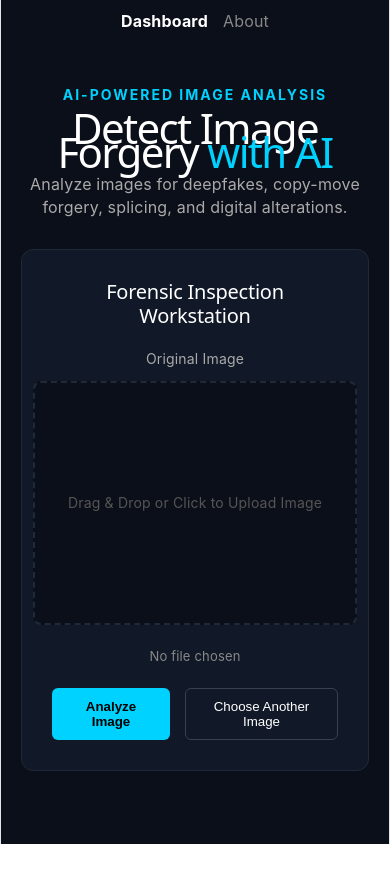
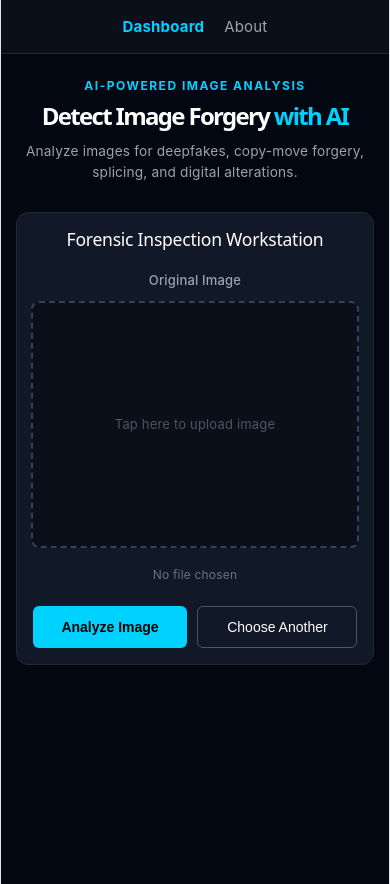
Before and after one commit to kaveripawar0612/AI-Image-Forensics, a React (Vite) app in the folder frontend/: page / in a window 390 px wide. Before the commit the page ends 844 px from the top, so only its background shows below. Built offline with nearby package versions, Linux system fonts and the light colour scheme.

Commit message:
optimize workstation grid for mobile devices

```diff
--- a/frontend/src/App.jsx
+++ b/frontend/src/App.jsx
@@ -55,99 +55,129 @@ function App() {
   };
 
   return (
-    <div className="frontend">
-      <nav style={{ display: "flex", gap: "15px", justifyContent: "center", padding: "10px" }}>
-        <a href="#dashboard" style={{ color: "#fff", textDecoration: "none", fontWeight: "bold" }}>Dashboard</a>
-        <a href="#about" style={{ color: "#888", textDecoration: "none" }}>About</a>
+    <div className="frontend" style={{ minHeight: "100vh", backgroundColor: "#030712", color: "#fff", paddingBottom: "40px" }}>
+      {/* Navigation */}
+      <nav style={{ display: "flex", gap: "20px", justifyContent: "center", padding: "15px 10px", backgroundColor: "#0b0f19", borderBottom: "1px solid #1f2937" }}>
+        <a href="#dashboard" style={{ color: "#00d2ff", textDecoration: "none", fontWeight: "bold", fontSize: "15px" }}>Dashboard</a>
+        <a href="#about" style={{ color: "#9ca3af", textDecoration: "none", fontSize: "15px" }}>About</a>
       </nav>
 
-      <div style={{ textAlign: "center", padding: "40px 20px" }}>
-        <p style={{ color: "#00d2ff", letterSpacing: "2px", fontSize: "14px", fontWeight: "bold", margin: "0" }}>AI-POWERED IMAGE ANALYSIS</p>
-        <h1 style={{ fontSize: "42px", margin: "10px 0", color: "#fff" }}>Detect Image Forgery <span style={{ color: "#00d2ff" }}>with AI</span></h1>
-        <p style={{ color: "#aaa", maxWidth: "600px", margin: "0 auto 30px" }}>
-          Analyze images for deepfakes, copy-move forgery, splicing, and digital alterations.
-        </p>
+      {/* Main Content Area */}
+      <div style={{ width: "100%", maxWidth: "900px", margin: "0 auto", padding: "20px 15px", boxSizing: "border-box" }}>
 
-        {/* Main Workstation Box Container */}
-        <div style={{ backgroundColor: "#111827", border: "1px solid #1f2937", borderRadius: "12px", padding: "30px", maxWidth: "800px", margin: "0 auto", boxSerif: "0 4px 6px rgba(0,0,0,0.3)" }}>
-          <h2 style={{ fontSize: "20px", color: "#fff", marginBottom: "20px" }}>Forensic Inspection Workstation</h2>
+        {/* Header Section */}
+        <header style={{ textAlign: "center", marginBottom: "30px" }}>
+          <p style={{ color: "#00d2ff", letterSpacing: "1.5px", fontSize: "12px", fontWeight: "bold", margin: "0 0 5px 0" }}>AI-POWERED IMAGE ANALYSIS</p>
+          <h1 style={{ fontSize: "clamp(24px, 5vw, 38px)", margin: "5px 0 10px 0", lineHeight: "1.2", color: "#fff", fontWeight: "800" }}>
+            Detect Image Forgery <span style={{ color: "#00d2ff" }}>with AI</span>
+          </h1>
+          <p style={{ color: "#9ca3af", fontSize: "clamp(13px, 3.5vw, 15px)", margin: "0 auto", maxWidth: "600px", lineHeight: "1.5" }}>
+            Analyze images for deepfakes, copy-move forgery, splicing, and digital alterations.
+          </p>
+        </header>
 
-          {/* Side-by-Side Flex Grid */}
-          <div style={{ display: "flex", gap: "20px", justifyContent: "center", flexWrap: "wrap", marginBottom: "20px" }}>
-            <div>
-              <p style={{ color: "#aaa", fontSize: "14px", marginBottom: "10px" }}>Original Image</p>
-              <div style={{ width: "320px", height: "240px", backgroundColor: "#0b0f19", border: "2px dashed #1f2937", borderRadius: "8px", display: "flex", alignItems: "center", justifyContent: "center", overflow: "hidden", cursor: "pointer" }} onClick={() => fileInputRef.current.click()}>
+        {/* Workstation Card Box */}
+        <section style={{ backgroundColor: "#111827", border: "1px solid #1f2937", borderRadius: "12px", padding: "clamp(15px, 4vw, 30px)", marginBottom: "20px", boxSizing: "border-box" }}>
+          <h2 style={{ fontSize: "clamp(16px, 4.5vw, 20px)", color: "#fff", textAlign: "center", margin: "0 0 20px 0" }}>Forensic Inspection Workstation</h2>
+
+          {/* Responsive Flexible Workspace Grid */}
+          <div style={{ display: "flex", gap: "20px", justifyContent: "center", flexDirection: "row", flexWrap: "wrap" }}>
+
+            {/* Original Image Sub-Box */}
+            <div style={{ flex: "1 1 280px", maxWidth: "100%", display: "flex", flexDirection: "column", alignItems: "center" }}>
+              <p style={{ color: "#9ca3af", fontSize: "13px", margin: "0 0 8px 0", fontWeight: "500" }}>Original Image</p>
+              <div
+                style={{ width: "100%", aspectRatio: "4/3", maxHeight: "260px", backgroundColor: "#0b0f19", border: "2px dashed #374151", borderRadius: "8px", display: "flex", alignItems: "center", justifyContent: "center", overflow: "hidden", cursor: "pointer" }}
+                onClick={() => fileInputRef.current.click()}
+              >
                 {preview ? (
-                  <img src={preview} alt="Original Workspace" style={{ width: "100%", height: "100%", objectFit: "contain" }} />
+                  <img src={preview} alt="Original input asset" style={{ width: "100%", height: "100%", objectFit: "contain" }} />
                 ) : (
-                  <span style={{ color: "#555", fontSize: "14px" }}>Drag & Drop or Click to Upload Image</span>
+                  <div style={{ textAlign: "center", padding: "20px", color: "#4b5563", fontSize: "13px" }}>
+                    Tap here to upload image
+                  </div>
                 )}
               </div>
             </div>
 
+            {/* Heatmap Sub-Box */}
             {result?.heatmap && showHeatmap && (
-              <div>
-                <p style={{ color: "#aaa", fontSize: "14px", marginBottom: "10px" }}>Suspicious Region Heatmap (ELA)</p>
-                <div style={{ width: "320px", height: "240px", backgroundColor: "#0b0f19", border: "1px solid #1f2937", borderRadius: "8px", display: "flex", alignItems: "center", justifyContent: "center", overflow: "hidden" }}>
-                  <img src={result.heatmap} alt="Forensic Heatmap" style={{ width: "100%", height: "100%", objectFit: "contain" }} />
+              <div style={{ flex: "1 1 280px", maxWidth: "100%", display: "flex", flexDirection: "column", alignItems: "center" }}>
+                <p style={{ color: "#9ca3af", fontSize: "13px", margin: "0 0 8px 0", fontWeight: "500" }}>Suspicious Region Heatmap (ELA)</p>
+                <div style={{ width: "100%", aspectRatio: "4/3", maxHeight: "260px", backgroundColor: "#0b0f19", border: "1px solid #1f2937", borderRadius: "8px", display: "flex", alignItems: "center", justifyContent: "center", overflow: "hidden" }}>
+                  <img src={result.heatmap} alt="Computed Heatmap representation" style={{ width: "100%", height: "100%", objectFit: "contain" }} />
                 </div>
               </div>
             )}
           </div>
 
-          <p style={{ color: "#888", fontSize: "13px", marginBottom: "20px" }}>{image ? image.name : "No file chosen"}</p>
+          <p style={{ color: "#6b7280", fontSize: "12px", textAlign: "center", margin: "15px 0 20px 0", wordBreak: "break-all" }}>
+            {image ? image.name : "No file chosen"}
+          </p>
 
           <input type="file" ref={fileInputRef} onChange={handleImageUpload} style={{ display: "none" }} accept="image/*" />
 
-          <div style={{ display: "flex", gap: "15px", justifyContent: "center" }}>
-            <button onClick={analyzeImage} disabled={loading} style={{ backgroundColor: "#00d2ff", color: "#000", border: "none", padding: "10px 24px", borderRadius: "6px", fontWeight: "bold", cursor: "pointer" }}>
+          {/* Interactive Responsive Control Buttons */}
+          <div style={{ display: "flex", gap: "10px", justifyContent: "center", flexWrap: "wrap" }}>
+            <button
+              onClick={analyzeImage}
+              disabled={loading}
+              style={{ backgroundColor: "#00d2ff", color: "#000", border: "none", padding: "12px 24px", borderRadius: "6px", fontWeight: "bold", cursor: "pointer", fontSize: "14px", flex: "1 1 auto", minWidth: "140px" }}
+            >
               {loading ? "Analyzing Matrix..." : "Analyze Image"}
             </button>
-            <button onClick={() => fileInputRef.current.click()} style={{ backgroundColor: "transparent", color: "#fff", border: "1px solid #374151", padding: "10px 24px", borderRadius: "6px", cursor: "pointer" }}>
-              Choose Another Image
+            <button
+              onClick={() => fileInputRef.current.click()}
+              style={{ backgroundColor: "transparent", color: "#fff", border: "1px solid #4b5563", padding: "12px 24px", borderRadius: "6px", cursor: "pointer", fontSize: "14px", flex: "1 1 auto", minWidth: "140px" }}
+            >
+              Choose Another
             </button>
           </div>
 
-          {error && <p style={{ color: "#ef4444", marginTop: "15px", fontSize: "14px" }}>{error}</p>}
-        </div>
+          {error && <p style={{ color: "#ef4444", marginTop: "15px", fontSize: "13px", textAlign: "center" }}>{error}</p>}
+        </section>
 
-        {/* Results Panel */}
+        {/* Responsive Results Panel */}
         {result && (
-          <div style={{ backgroundColor: "#111827", border: "1px solid #1f2937", borderRadius: "12px", padding: "25px", maxWidth: "800px", margin: "20px auto 0", textAlign: "left" }}>
-            <div style={{ display: "flex", justifyContent: "between", alignItems: "center", borderBottom: "1px solid #1f2937", paddingBottom: "15px", marginBottom: "15px" }}>
-              <h3 style={{ color: "#fff", margin: "0", fontSize: "18px" }}>Analysis Results</h3>
-              <span style={{ backgroundColor: result.prediction === "AUTHENTIC" ? "rgba(16,185,129,0.2)" : "rgba(239,68,68,0.2)", color: result.prediction === "AUTHENTIC" ? "#10b981" : "#ef4444", padding: "4px 12px", borderRadius: "20px", fontWeight: "bold", fontSize: "14px" }}>
+          <section style={{ backgroundColor: "#111827", border: "1px solid #1f2937", borderRadius: "12px", padding: "20px", boxSizing: "border-box" }}>
+            <div style={{ display: "flex", justifyContent: "space-between", alignItems: "center", borderBottom: "1px solid #1f2937", paddingBottom: "12px", marginBottom: "15px" }}>
+              <h3 style={{ color: "#fff", margin: "0", fontSize: "16px", fontWeight: "600" }}>Analysis Metrics</h3>
+              <span style={{ backgroundColor: result.prediction === "AUTHENTIC" ? "rgba(16,185,129,0.15)" : "rgba(239,68,68,0.15)", color: result.prediction === "AUTHENTIC" ? "#10b981" : "#ef4444", padding: "4px 12px", borderRadius: "20px", fontWeight: "bold", fontSize: "12px" }}>
                 {result.prediction}
               </span>
             </div>
 
-            <div style={{ display: "grid", gridTemplateColumns: "repeat(auto-fit, minmax(200px, 1fr))", gap: "15px" }}>
+            {/* Metric Items Grid Layout */}
+            <div style={{ display: "grid", gridTemplateColumns: "repeat(auto-fit, minmax(130px, 1fr))", gap: "15px" }}>
               <div>
-                <p style={{ color: "#888", margin: "0 0 5px", fontSize: "13px" }}>Detected Type</p>
-                <p style={{ color: "#fff", margin: "0", fontWeight: "bold" }}>{result.forgery_type}</p>
+                <p style={{ color: "#6b7280", margin: "0 0 3px 0", fontSize: "12px" }}>Detected Type</p>
+                <p style={{ color: "#fff", margin: "0", fontWeight: "bold", fontSize: "14px" }}>{result.forgery_type}</p>
               </div>
               <div>
-                <p style={{ color: "#888", margin: "0 0 5px", fontSize: "13px" }}>Confidence Score</p>
-                <p style={{ color: "#fff", margin: "0", fontWeight: "bold" }}>{result.confidence}%</p>
+                <p style={{ color: "#6b7280", margin: "0 0 3px 0", fontSize: "12px" }}>Confidence Score</p>
+                <p style={{ color: "#fff", margin: "0", fontWeight: "bold", fontSize: "14px" }}>{result.confidence}%</p>
               </div>
               <div>
-                <p style={{ color: "#888", margin: "0 0 5px", fontSize: "13px" }}>Risk Level</p>
-                <p style={{ color: result.risk_level === "LOW" ? "#10b981" : "#f59e0b", margin: "0", fontWeight: "bold" }}>{result.risk_level}</p>
+                <p style={{ color: "#6b7280", margin: "0 0 3px 0", fontSize: "12px" }}>Risk Level</p>
+                <p style={{ color: result.risk_level === "LOW" ? "#10b981" : "#f59e0b", margin: "0", fontWeight: "bold", fontSize: "14px" }}>{result.risk_level}</p>
               </div>
               <div>
-                <p style={{ color: "#888", margin: "0 0 5px", fontSize: "13px" }}>Resolution</p>
-                <p style={{ color: "#fff", margin: "0", fontWeight: "bold" }}>{result.width} × {result.height} px</p>
+                <p style={{ color: "#6b7280", margin: "0 0 3px 0", fontSize: "12px" }}>Resolution</p>
+                <p style={{ color: "#fff", margin: "0", fontWeight: "bold", fontSize: "14px" }}>{result.width} × {result.height} px</p>
               </div>
             </div>
 
             {result.heatmap && (
               <div style={{ marginTop: "20px", textAlign: "center" }}>
-                <button onClick={() => setShowHeatmap(!showHeatmap)} style={{ backgroundColor: "#2563eb", color: "#fff", border: "none", padding: "8px 20px", borderRadius: "6px", cursor: "pointer", fontSize: "14px" }}>
+                <button
+                  onClick={() => setShowHeatmap(!showHeatmap)}
+                  style={{ backgroundColor: "#1d4ed8", color: "#fff", border: "none", padding: "10px 20px", borderRadius: "6px", cursor: "pointer", fontSize: "13px", fontWeight: "500", width: "100%", maxWidth: "240px" }}
+                >
                   {showHeatmap ? "Hide Heatmap Evidence" : "🔍 View Forensic Heatmap"}
                 </button>
               </div>
             )}
-          </div>
+          </section>
         )}
       </div>
     </div>
```
